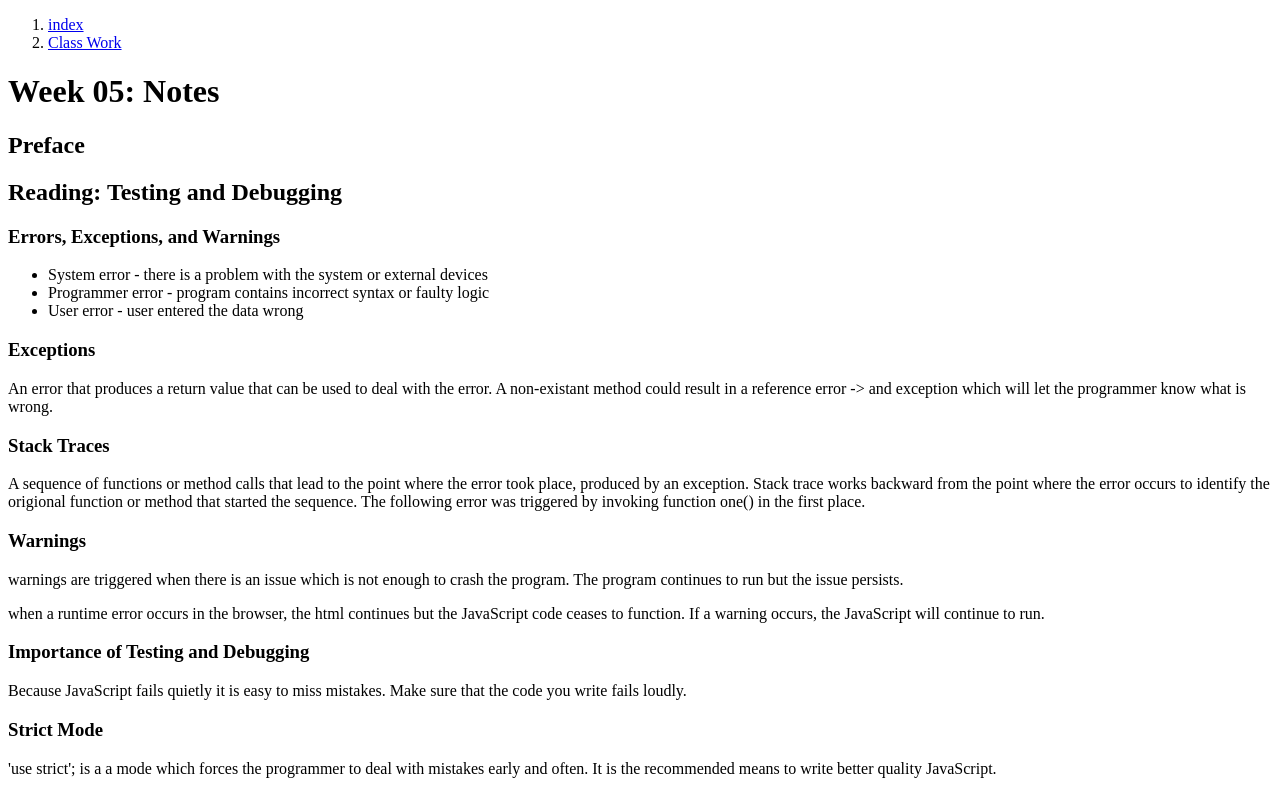
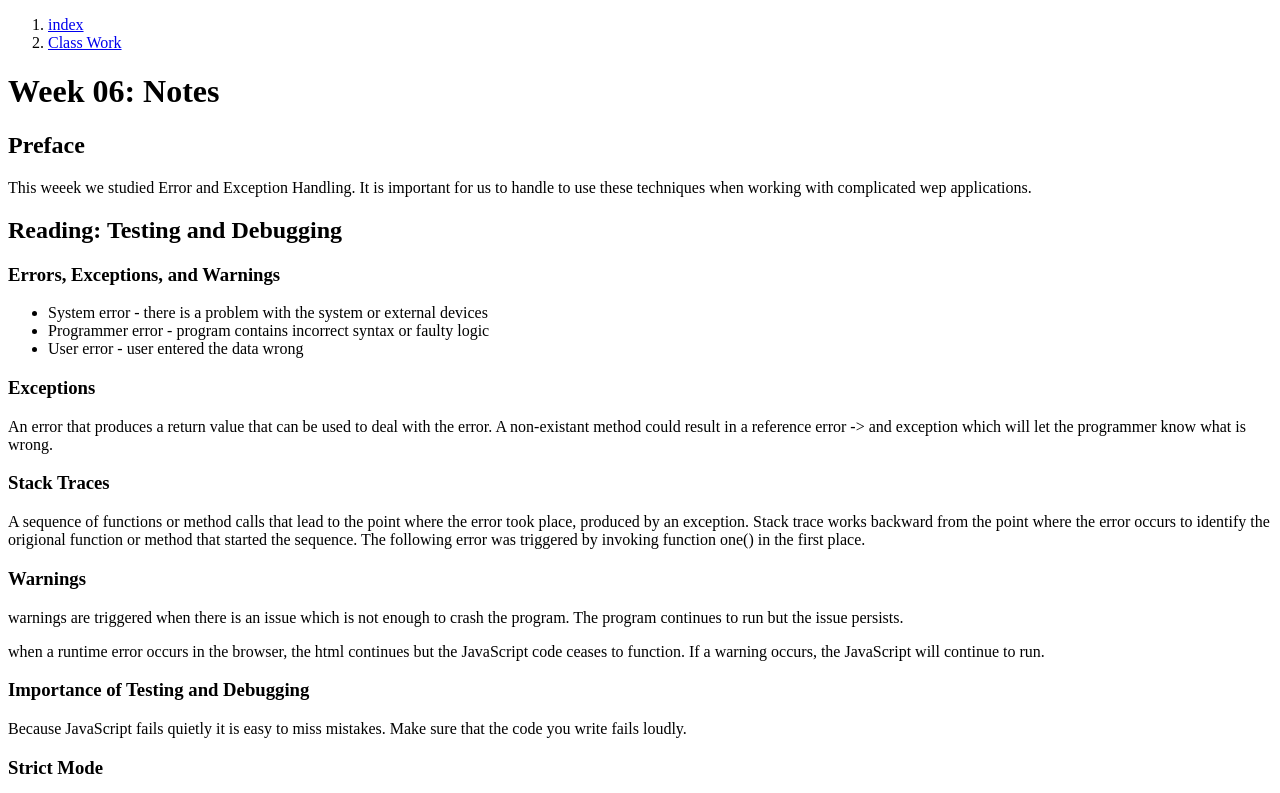
Before and after one commit to CommanderWedgeAntilles/WDD330---Web-Design, a plain HTML site: page week06/notes.html in a window 1280 px wide. Shown: the top 793 px of the page. Drawn offline with Linux system fonts and the light colour scheme.

Commit message:
Week06 changes

```diff
--- a/week06/notes.html
+++ b/week06/notes.html
@@ -3,7 +3,7 @@
     <head>
         <meta charset="UTF-8">
         <meta name="viewport" content="width=device-width, initial-scale=1.0">
-        <title>Week 05: Notes</title>
+        <title>Week 06: Notes</title>
     </head>
     <body>
         <nav>
@@ -12,9 +12,11 @@
                 <li><a href="team/index.html">Class Work</a></li>
             </ol>
         </nav>
-        <h1>Week 05: Notes</h1>
+        <h1>Week 06: Notes</h1>
             <h2>Preface</h2>
                 <p>
+                    This weeek we studied Error and Exception Handling.
+                    It is important for us to handle to use these techniques when working with complicated wep applications.
                 </p>
             <h2>Reading: Testing and Debugging</h2>
                 <h3>Errors, Exceptions, and Warnings</h3>
```
Also changed, not shown: week07/notes.html (+1 -1 lines).
